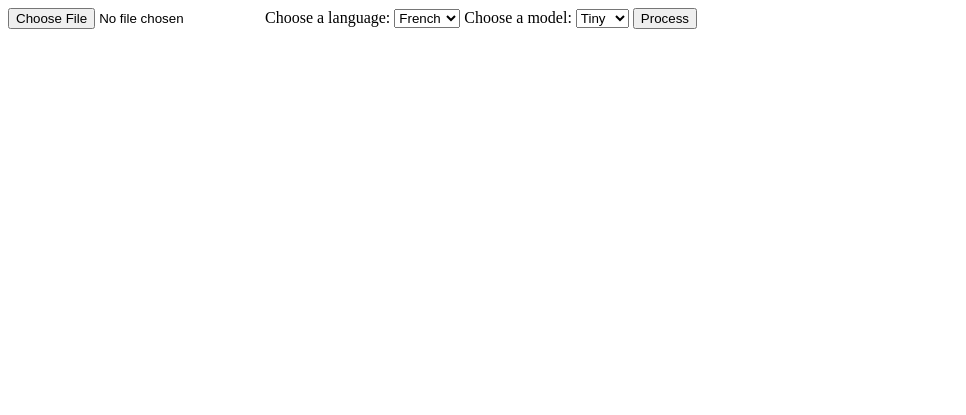
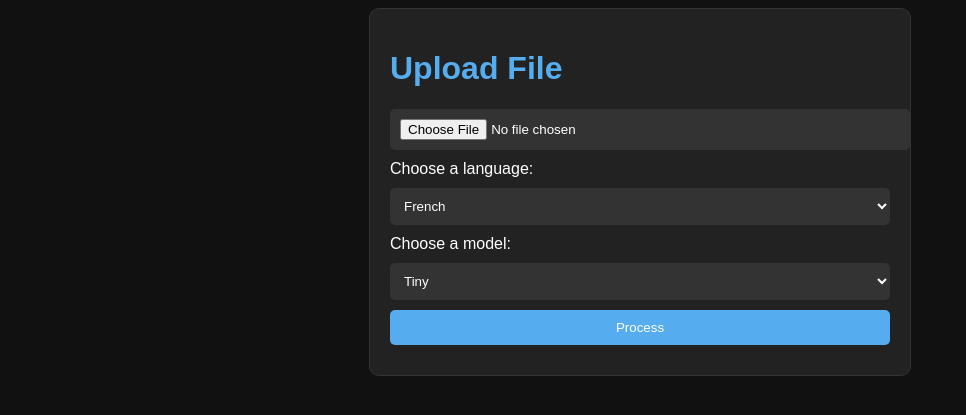
Before and after one commit to hatembellaaj/mayaSpeech, a Flask app: page / in a window 1280 px wide. Shown: the top 415 px of the page, without its empty margins (0-966 px from the left). Run offline with Flask 3, Linux system fonts and the light colour scheme.

Commit message:
adding some styles

```diff
--- a/templates/index.html
+++ b/templates/index.html
@@ -5,8 +5,11 @@
     <meta name="viewport" content="width=device-width, initial-scale=1.0">
     <meta http-equiv="X-UA-Compatible" content="ie=edge">
     <title>Upload File</title>
+    <link rel="stylesheet" type="text/css" href="styles.css">
 </head>
 <body>
+    <div class="container">
+        <h1>Upload File</h1>
         <form action="/process" method="post" enctype="multipart/form-data" id="upload-form">
             <input type="file" name="file" accept=".wav">
             <label for="language">Choose a language:</label>
@@ -22,5 +25,6 @@
             </select>
             <button type="submit" value="Upload">Process</button>
         </form>
+    </div>
 </body>
 </html>
--- /dev/null
+++ b/templates/styles.css
@@ -0,0 +1,54 @@
+body {
+    background-color: #111;
+    color: #fff;
+    font-family: Arial, sans-serif;
+}
+
+.container {
+    max-width: 500px;
+    margin: 0 auto;
+    padding: 20px;
+    border: 1px solid #333;
+    background-color: #222;
+    border-radius: 10px;
+}
+
+h1 {
+    color: #55acee; /* Bleu foncé */
+}
+
+input[type="file"],
+select,
+button {
+    margin-top: 10px;
+    margin-bottom: 10px;
+    display: block;
+    width: 100%;
+    padding: 10px;
+    border: none;
+    border-radius: 5px;
+    background-color: #333;
+    color: #fff;
+}
+
+input[type="file"] {
+    cursor: pointer;
+}
+
+select {
+    cursor: pointer;
+}
+
+button {
+    cursor: pointer;
+    background-color: #55acee; /* Bleu foncé */
+}
+
+button:hover {
+    background-color: #007bb6; /* Bleu un peu plus clair */
+}
+
+label {
+    display: block;
+    margin-bottom: 5px;
+}
```
Lines whose indentation alone changed are shown as unchanged.
